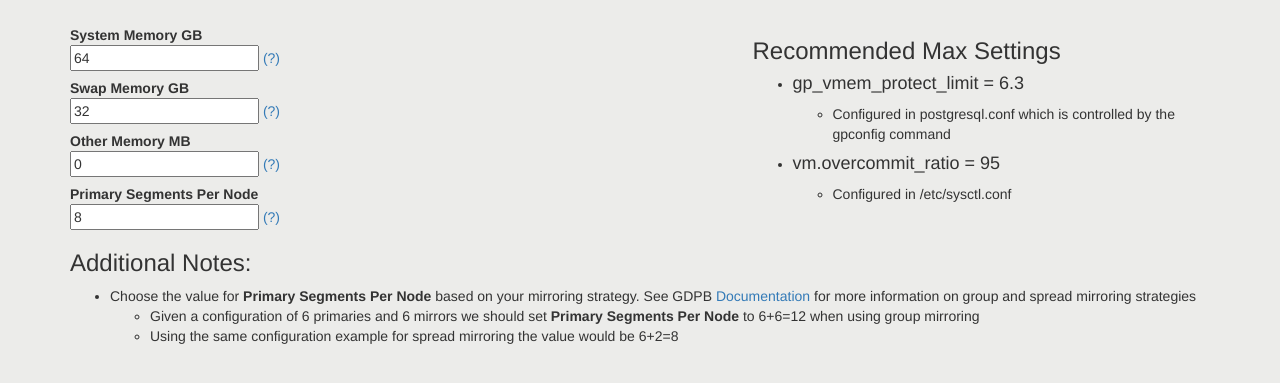
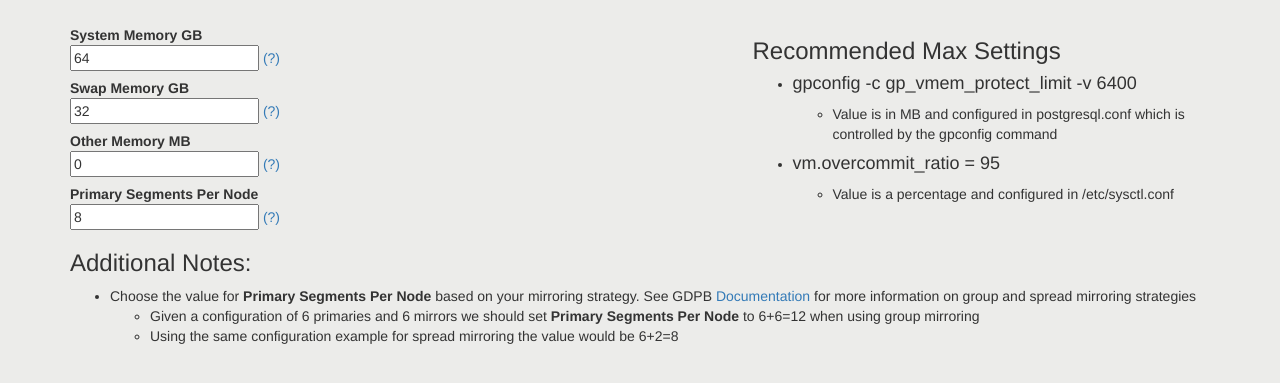
Before and after one commit to vmware-archive/greenplum-db.github.io, a plain HTML site: page calc/index.html in a window 1280 px wide. Shown: the part 309-692 px from the top of the page. Drawn offline with Linux system fonts and the light colour scheme.

Commit message:
Feedback from users expressed value of gp_vmem_protect_limit should be in mb and not gb

```diff
--- a/calc/index.html
+++ b/calc/index.html
@@ -39,11 +39,21 @@ function CalcVmem() {
     var USERMEM = (RAM + SWAP - ((7.5 * 1024) + (RAM * 0.05)));
     var KERNELMEM = (0.026 * (USERMEM / 1.7));
     var OvercommitRatio = Math.floor((((RAM - KERNELMEM) / RAM) * 100) / 5) * 5;
-    var SuggestedVmem = Math.ceil(((((USERMEM - GPDBOtherMem) /1.7) / NumOfSegs) / 1024) * 10) / 10;
+    var SuggestedVmem = Math.round( Math.ceil(((((USERMEM - GPDBOtherMem) /1.7) / NumOfSegs))));
 
+    // convert SuggestedVmem to MB and ensure value is divisible by 100mb for readability
+    SuggestedVmem = ((Math.floor((SuggestedVmem + 50) / 100) * 100) || SuggestedVmem);
 
-    $('#vmem-protect-value').html("<h4>gp_vmem_protect_limit = " + SuggestedVmem + "</h4>");
-    $('#vm-overcommit-ratio-value').html("<h4>vm.overcommit_ratio = " + OvercommitRatio + "</h4>");
+    /* Ensure suggestedVmem or OvercommitRatio is not a value less than 0 as it would suggest a bad input parameter
+    We do not need to be more descriptive here because the "Invalid Parameters" will be animated
+    based on the users immediate inputs  */
+    if ( SuggestedVmem <=0 || OvercommitRatio <=0 ) {
+        $('#vmem-protect-value').html("<h4>Invalid Parameters</h4>");
+        $('#vm-overcommit-ratio-value').html("<h4>Invalid Parameters</h4>");
+    } else {
+        $('#vmem-protect-value').html("<h4>gpconfig -c gp_vmem_protect_limit -v " + SuggestedVmem + "</h4>");
+        $('#vm-overcommit-ratio-value').html("<h4>vm.overcommit_ratio = " + OvercommitRatio + "</h4>");
+    }
 
     // alert user there is a change
     $('#vmem-protect-value').animate({opacity: ".05"}, "slow");
@@ -152,12 +162,12 @@ function CalcVmem() {
                 <ul>
                     <li><div id="vmem-protect-value"></div>
                         <ul>
-                            <li>Configured in postgresql.conf which is controlled by the gpconfig command</li>
+                            <li>Value is in MB and configured in postgresql.conf which is controlled by the gpconfig command</li>
                         </ul>
                     </li>
                     <li><div id="vm-overcommit-ratio-value"></div>
                         <ul>
-                            <li>Configured in /etc/sysctl.conf</li>
+                            <li>Value is a percentage and configured in /etc/sysctl.conf</li>
                         </ul>
                     </li>
                 </ul>
```
Also changed, not shown: 1 other file.
